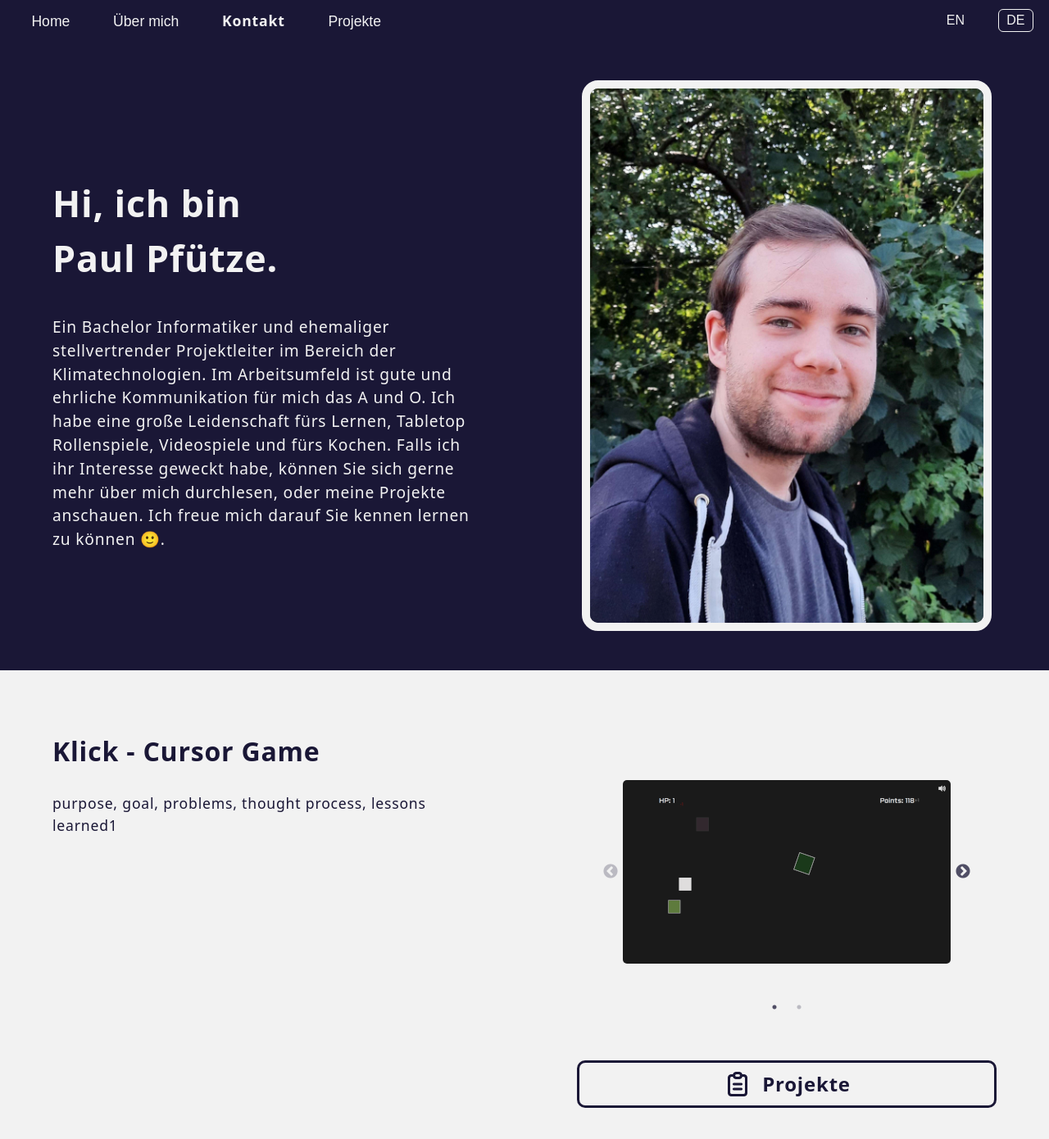
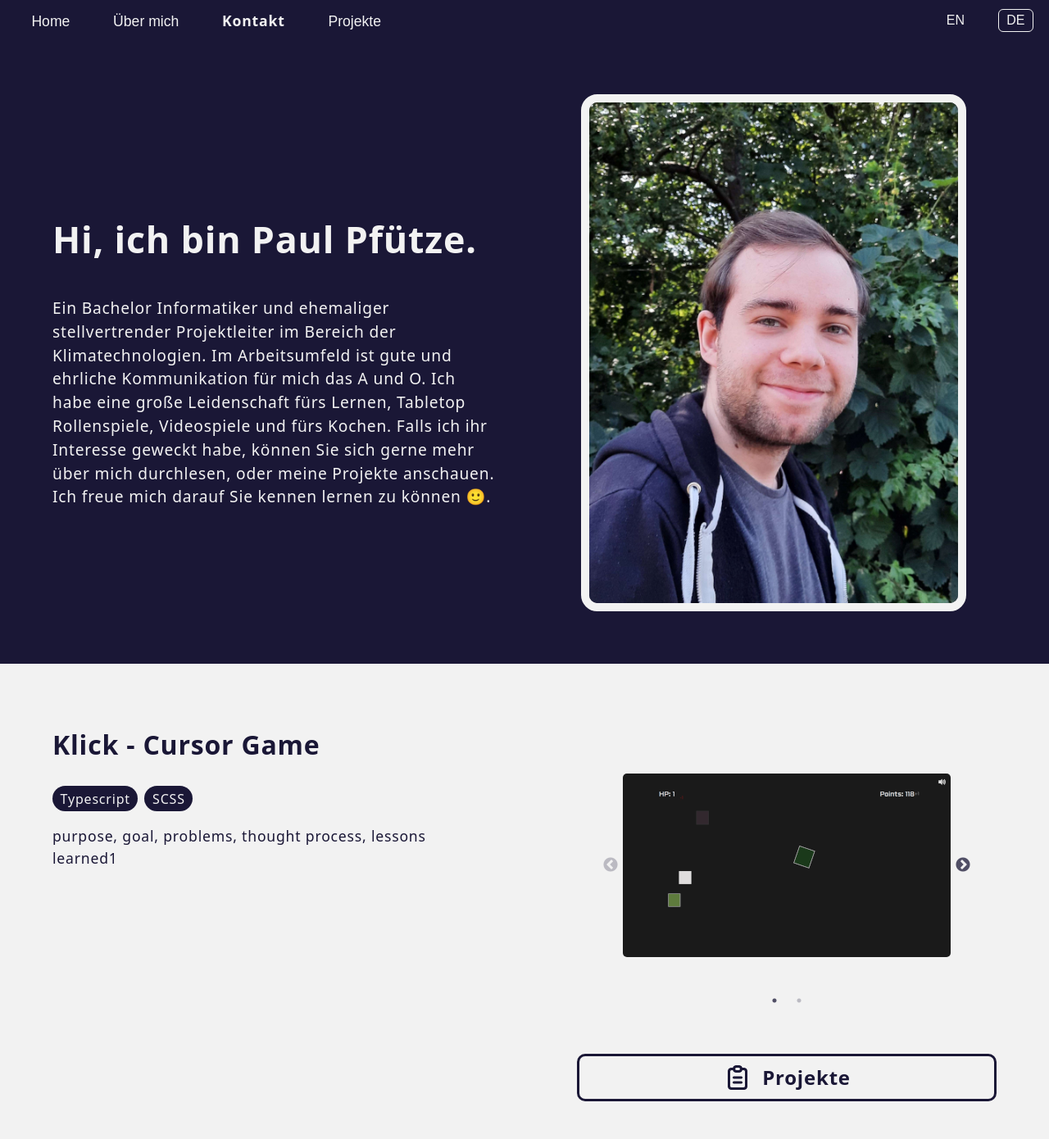
Before and after one commit to SutonToch/Portfolio, a React (Vite) app: page / in a window 1280 px wide. Shown: the top 1390 px of the page at 82% size. Built offline with nearby package versions, Linux system fonts and the light colour scheme.

Commit message:
progress
add projects_text_data
minor css adjustment on hero
add techstack to projects

```diff
--- a/src/App.tsx
+++ b/src/App.tsx
@@ -4,7 +4,7 @@ import Header from './components/Header.tsx'
 import Home from './components/Home.tsx'
 import About from './components/About.tsx'
 import Footer from './components/Footer.tsx'
-import {text_data} from './data/home_text.ts'
+import {home_text_data} from './data/home_text.ts'
 
 
 export default function App() {
@@ -22,7 +22,7 @@ export default function App() {
       {page == "Home" ? <Home lang={lang} setPage={setPage}/> : ""}
       {page == "About" ? <About lang={lang}/> : ""}
       <Footer
-          text_data = {lang == "EN" ? text_data.en.footer : text_data.de.footer}
+          text_data = {lang == "EN" ? home_text_data.en.footer : home_text_data.de.footer}
           setPage={setPage}
       />
     </>
--- a/src/components/About.tsx
+++ b/src/components/About.tsx
@@ -1,5 +1,5 @@
 import './../styles/About.css'
-import { text_data } from './../data/about_text.ts'
+import { about_text_data } from './../data/about_text.ts'
 
 interface AboutProps {
     lang:string
@@ -7,7 +7,7 @@ interface AboutProps {
 
   export default function About(props:AboutProps) {
 
-    const current_text_data = props.lang == "EN" ? text_data.en : text_data.de
+    const current_text_data = props.lang == "EN" ? about_text_data.en : about_text_data.de
     const content = current_text_data.about_content.map((item) => {
       return(
         <div>
--- a/src/components/Home.tsx
+++ b/src/components/Home.tsx
@@ -1,6 +1,7 @@
 import Hero from './Hero.tsx'
 import Projects from './Projects.tsx'
-import { text_data } from './../data/home_text.ts'
+import { home_text_data } from './../data/home_text.ts'
+import { projects_text_data } from '../data/projects_text.ts'
 
 interface HomeProps {
     lang:string
@@ -12,11 +13,11 @@ export default function Home(props:HomeProps) {
   return (
     <>
         <Hero
-          text_data = {props.lang == "EN" ? text_data.en.hero : text_data.de.hero}
+          text_data = {props.lang == "EN" ? home_text_data.en.hero : home_text_data.de.hero}
           setPage={props.setPage}
         />
         <Projects
-          text_data = {props.lang == "EN" ? text_data.en.projects : text_data.de.projects}
+          text_data = {props.lang == "EN" ? projects_text_data.en.projects : projects_text_data.de.projects}
           setPage={props.setPage}
         />
     </>
--- a/src/components/Projects.tsx
+++ b/src/components/Projects.tsx
@@ -8,9 +8,9 @@ import "slick-carousel/slick/slick-theme.css";
 interface SlideElement {
     title:string,
     imgPath:string,
-    stack:string,
+    stack:Array<string>,
     liveURL:string,
-    content:string
+    short:string
 }
 
 interface ProjectsText {
@@ -36,9 +36,12 @@ export default function Projects(props:ProjectsProps) {
 
     const slideContentElements = props.text_data.slides.map((slide) => {
         return(
-            <div className="slides__content" key={slide.content}>
+            <div className="slides__content" key={slide.short}>
                 <h2>{slide.title}</h2>
-                <p>{slide.content}</p>
+                <div className="stack-container">
+                    {slide.stack.map((stackElement) => <div>{stackElement}</div>)}
+                </div>
+                <p>{slide.short}</p>
             </div>
         )
     })
@@ -64,7 +67,6 @@ export default function Projects(props:ProjectsProps) {
                         {slideElements}
                     </Slider>
                 </div>
-                <></>
                 <a className="projects-btn" onClick={() => props.setPage("Projects")}>
                   <div className="projects-btn--content">
                     <img src={Projects_Icon} alt=""/>
--- a/src/data/about_text.ts
+++ b/src/data/about_text.ts
@@ -1,4 +1,4 @@
-export const text_data = {
+export const about_text_data = {
     "de": {
         // "headline": "IT liegt bei mir in der Familie",
         "about_content": [
--- a/src/data/home_text.ts
+++ b/src/data/home_text.ts
@@ -1,32 +1,10 @@
-import klickPic from "./../assets/portfolio_klick_400.png"
-import frontendMentorPic from "./../assets/frontend_mentor_logo.jpg"
-
-export const text_data = {
+export const home_text_data = {
     "de": {
         "hero": {
             "greeting_header": "Hi, ich bin Paul Pfütze.",
             "greeting_content": "Ein Bachelor Informatiker und ehemaliger stellvertrender Projektleiter im Bereich der Klimatechnologien. Im Arbeitsumfeld ist gute und ehrliche Kommunikation für mich das A und O. Ich habe eine große Leidenschaft fürs Lernen, Tabletop Rollenspiele, Videospiele und fürs Kochen. Falls ich ihr Interesse geweckt habe, können Sie sich gerne mehr über mich durchlesen, oder meine Projekte anschauen. Ich freue mich darauf Sie kennen lernen zu können 🙂.",
             "btn_about": "Über mich",
             "btn_contact": "Kontakt"
-        },
-        "projects": {
-            "slides": [
-                {
-                    title: "Klick - Cursor Game",
-                    imgPath: klickPic,
-                    stack: "",
-                    liveURL: "",
-                    content: "purpose, goal, problems, thought process, lessons learned1"
-                },
-                {
-                    title: "Frontend Mentor Projekte",
-                    imgPath: frontendMentorPic,
-                    stack: "",
-                    liveURL: "",
-                    content: "purpose, goal, problems, thought process, lessons learned2"
-                }
-            ],
-            "btn_projects": "Projekte"
         },
         "footer": {
             "content": "Code und Design von Paul Pfütze",
@@ -42,25 +20,6 @@ export const text_data = {
             "btn_about": "About me",
             "btn_contact": "Contact"
         },
-        "projects": {
-            "slides": [
-                {
-                    title: "Klick - Cursor Game",
-                    imgPath: klickPic,
-                    stack: "",
-                    liveURL: "",
-                    content: "purpose, goal, problems, thought process, lessons learned1"
-                },
-                {
-                    title: "Frontend Mentor Projects",
-                    imgPath: frontendMentorPic,
-                    stack: "",
-                    liveURL: "",
-                    content: "purpose, goal, problems, thought process, lessons learned2"
-                }
-            ],
-            "btn_projects": "Projects"
-        },
         "footer": {
             "content": "Code and Design by Paul Pfütze",
             "btn_about": "About me",
--- /dev/null
+++ b/src/data/projects_text.ts
@@ -0,0 +1,61 @@
+import klickPic from "./../assets/portfolio_klick_400.png"
+import frontendMentorPic from "./../assets/frontend_mentor_logo.jpg"
+
+export const projects_text_data = {
+    "de": {
+        "projects": {
+            "slides": [
+                {
+                    title: "Klick - Cursor Game",
+                    imgPath: klickPic,
+                    stack: [
+                        "Typescript",
+                        "SCSS"
+                    ],
+                    liveURL: "",
+                    short: "purpose, goal, problems, thought process, lessons learned1"
+                },
+                {
+                    title: "Frontend Mentor Projekte",
+                    imgPath: frontendMentorPic,
+                    stack: [
+                        "React",
+                        "Typescript",
+                        "SCSS"
+                    ],
+                    liveURL: "",
+                    short: "purpose, goal, problems, thought process, lessons learned2"
+                }
+            ],
+            "btn_projects": "Projekte"
+        },
+    },
+    "en": {
+        "projects": {
+            "slides": [
+                {
+                    title: "Klick - Cursor Game",
+                    imgPath: klickPic,
+                    stack: [
+                        "React",
+                        "Typescript"
+                    ],
+                    liveURL: "",
+                    short: "purpose, goal, problems, thought process, lessons learned1"
+                },
+                {
+                    title: "Frontend Mentor Projects",
+                    imgPath: frontendMentorPic,
+                    stack: [
+                        "React",
+                        "Typescript",
+                        "SCSS"
+                    ],
+                    liveURL: "",
+                    short: "purpose, goal, problems, thought process, lessons learned2"
+                }
+            ],
+            "btn_projects": "Projects"
+        },
+    }
+}
--- a/src/styles/Hero.css
+++ b/src/styles/Hero.css
@@ -11,7 +11,7 @@
   justify-items: center;
   align-items: center;
   align-self: center;
-  grid-gap: 8em;
+  grid-gap: 4em;
   max-width: 1440px;
   margin: 0 auto;
 }
@@ -20,7 +20,7 @@
   order: 1;
   border: 10px solid hsl(0, 0%, 95%);
   border-radius: 20px;
-  max-width: 500px;
+  max-width: 470px;
   overflow: hidden;
 }
 .img-container:hover, .img-container:focus-visible {
--- a/src/styles/Projects.css
+++ b/src/styles/Projects.css
@@ -14,6 +14,16 @@
 
 .slide-content-container {
   grid-row-end: span 2;
+}
+.slide-content-container .stack-container {
+  display: flex;
+  gap: 0.5em;
+  color: hsl(0, 0%, 95%);
+}
+.slide-content-container .stack-container div {
+  padding: 0.2em 0.6em;
+  border-radius: 20px;
+  background-color: hsl(245, 40%, 15%);
 }
 
 .slider-container {
--- a/src/styles/scss/Hero.scss
+++ b/src/styles/scss/Hero.scss
@@ -13,7 +13,7 @@
         justify-items: center;
         align-items: center;
         align-self: center;
-        grid-gap: 8em;
+        grid-gap: 4em;
 
         max-width: 1440px;
         margin: 0 auto;
@@ -24,7 +24,7 @@
     order: 1;
     border: 10px solid var.$clr-white;
     border-radius: 20px;
-    max-width: 500px;
+    max-width: 470px;
     overflow: hidden;
 
     &:hover, &:focus-visible {
--- a/src/styles/scss/Projects.scss
+++ b/src/styles/scss/Projects.scss
@@ -18,6 +18,19 @@
 
 .slide-content-container {
     grid-row-end: span 2;
+
+    .stack-container {
+        display: flex;
+        gap: 0.5em;
+        color: var.$clr-white;
+
+        div {
+            padding: 0.2em 0.6em;
+            border-radius: 20px;
+            background-color: var.$clr-darkblue;
+        }
+
+    }
 }
 
 .slider-container {
```
Also changed, not shown: 1 other file (tests, documents, lock files or other folders).
